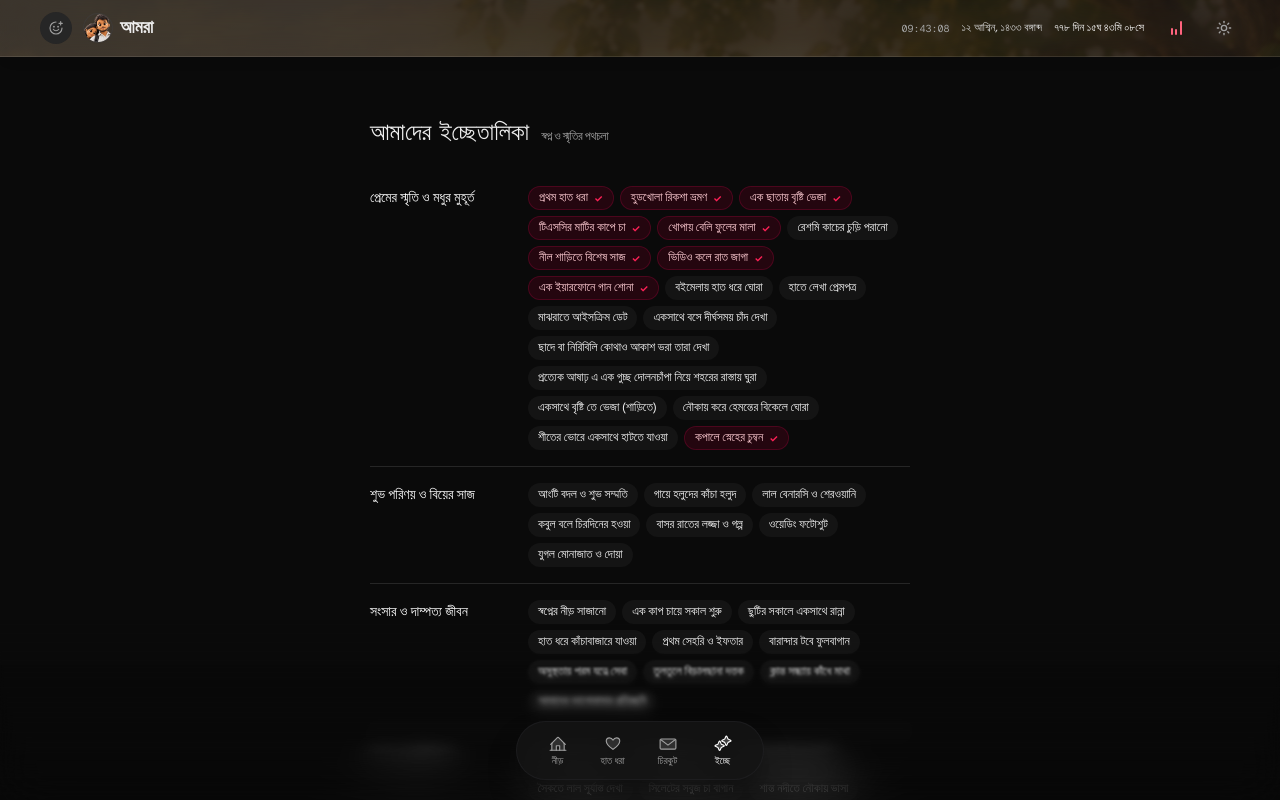
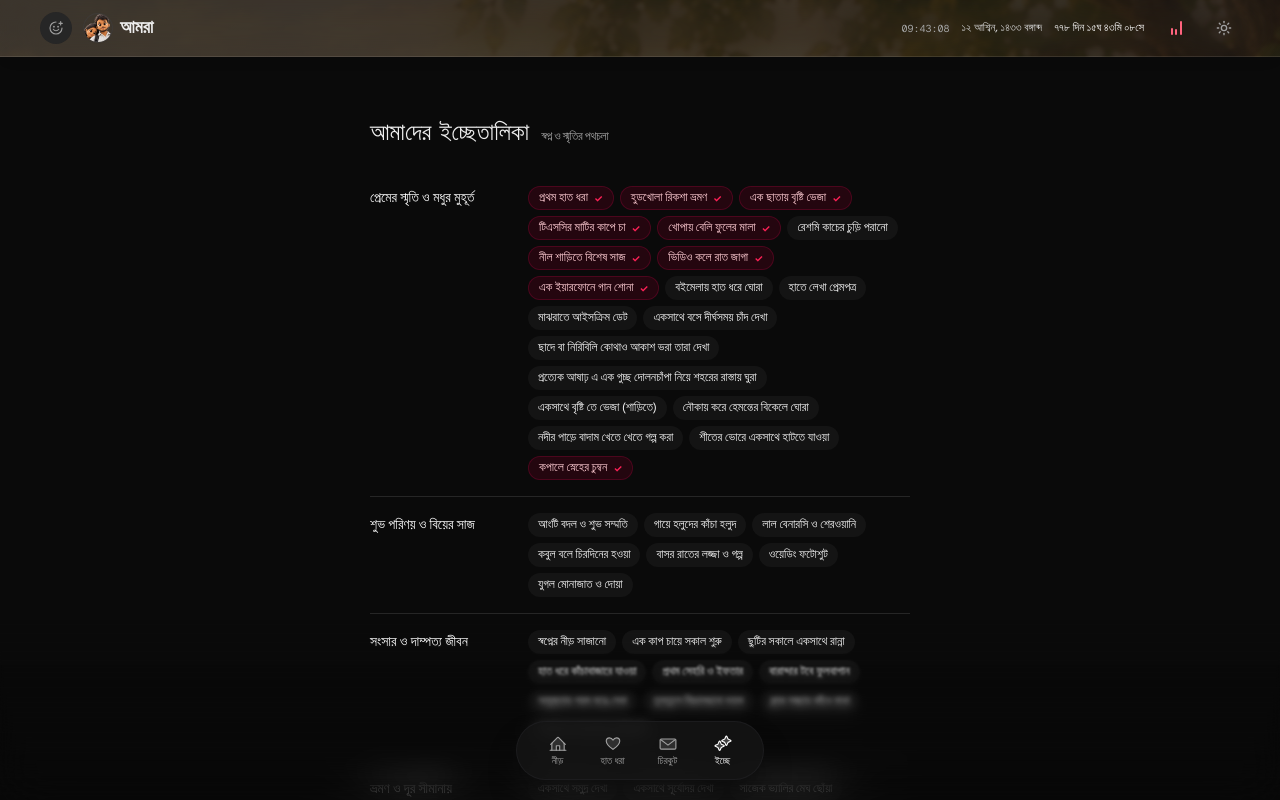
Before and after one commit to fiftee15n/9November, a Next.js app: page /ecche in a window 1280 px wide. Shown: the top 800 px of the page. Built offline with nearby package versions, Linux system fonts and the light colour scheme; what react-apple-emojis would draw is missing.

Commit message:
Add riverbank chatting eating peanuts wish to ecche list

```diff
--- a/app/ecche/page.tsx
+++ b/app/ecche/page.tsx
@@ -32,6 +32,7 @@ const BUCKET_LIST = [
       { name: "প্রত্যেক আষাঢ় এ এক গুচ্ছ দোলনচাঁপা নিয়ে শহরের রাস্তায় ঘুরা", done: false },
       { name: "একসাথে বৃষ্টি তে ভেজা (শাড়িতে)", done: false },
       { name: "নৌকায় করে হেমন্তের বিকেলে ঘোরা", done: false },
+      { name: "নদীর পাড়ে বাদাম খেতে খেতে গল্প করা", done: false },
       { name: "শীতের ভোরে একসাথে হাটতে যাওয়া", done: false },
       { name: "কপালে স্নেহের চুম্বন", done: true },
     ],
```
